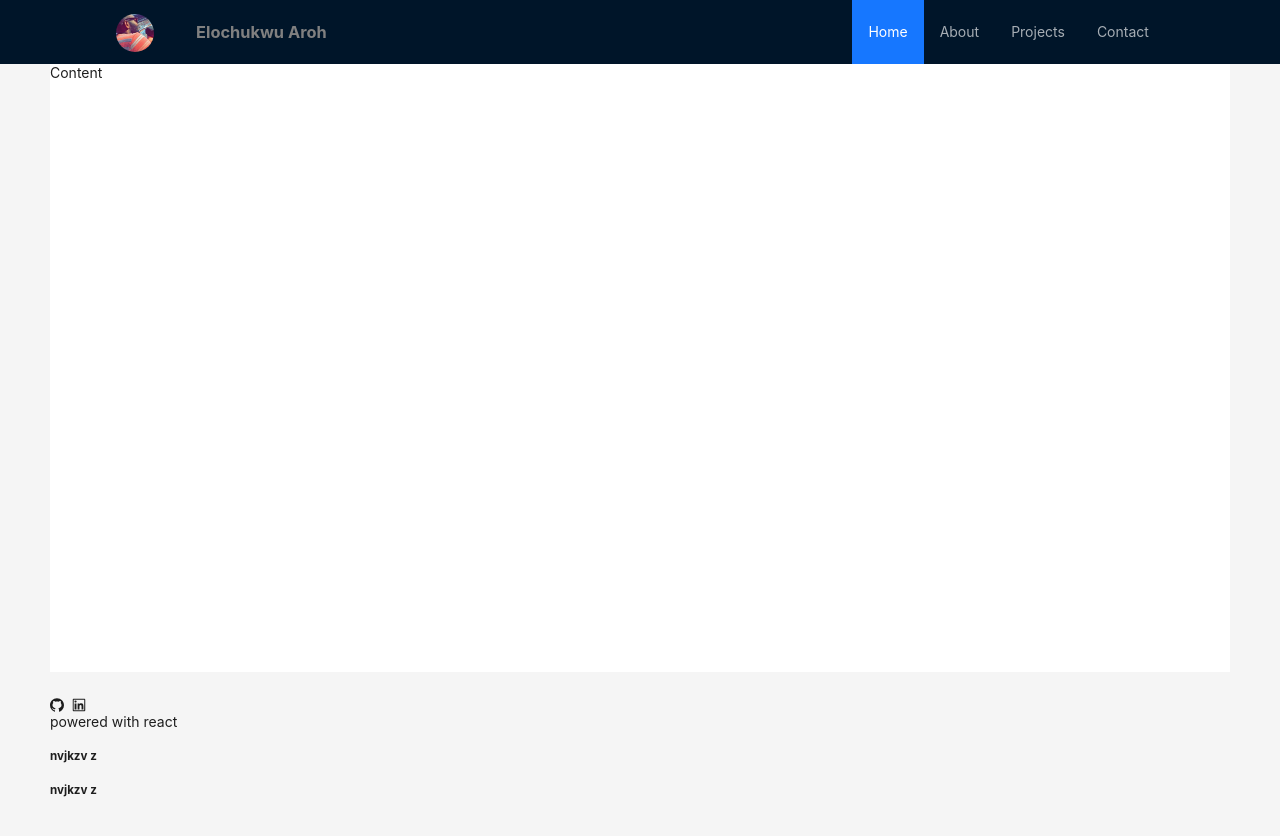
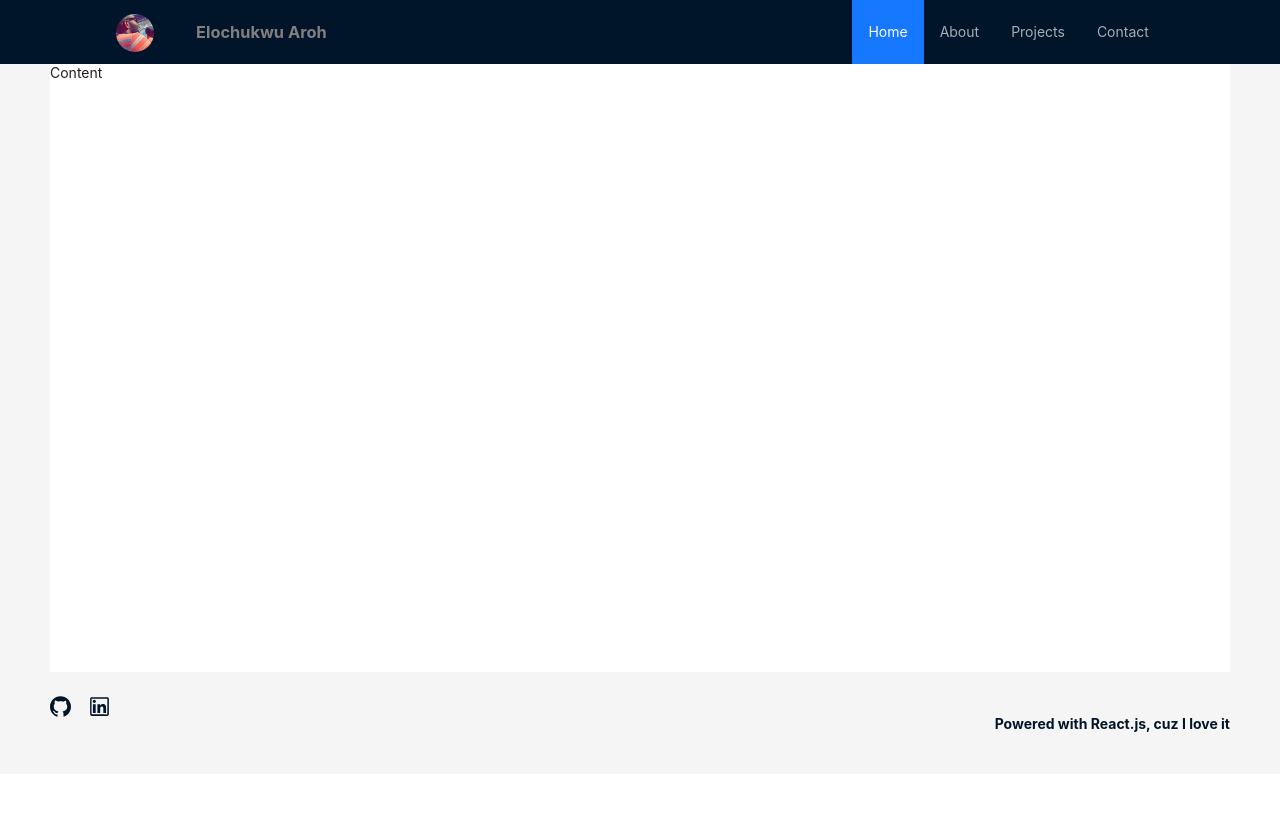
Before and after one commit to aroh-elochukwu/elo-portfolio-site-2.0, a React (Create React App) app: page / in a window 1280 px wide. Shown: the top 836 px of the page. After the commit the page ends 800 px from the top, so only its background shows below. Built offline with nearby package versions, Linux system fonts and the light colour scheme.

Commit message:
complete footer styling

```diff
--- a/src/components/footer/FooterSection.jsx
+++ b/src/components/footer/FooterSection.jsx
@@ -2,16 +2,16 @@ import React from 'react';
 import {Layout} from 'antd';
 
 import SocialMediaLinksDiv from './SocialMediaLinksDiv';
+import styles from './footerSection.module.css';
 
 const { Footer } = Layout;
 
 const FooterSection = () => {
   return (
-    <Footer>
+    <Footer style={{textAlign:'center', display:'flex', justifyContent:'space-between'}}>
       <SocialMediaLinksDiv/>
-      powered with react
-      <h5>nvjkzv z</h5>
-      <h5>nvjkzv z</h5>
+      <h4 className={styles['footer-side-text']}>Powered with React.js, cuz I love it</h4>
+
     </Footer>
    );
 }
--- a/src/components/footer/SocialMediaLinksDiv.jsx
+++ b/src/components/footer/SocialMediaLinksDiv.jsx
@@ -1,13 +1,15 @@
 import React from 'react';
 import {  GithubOutlined, LinkedinOutlined} from '@ant-design/icons';
 import { Space } from 'antd';
+
+import styles from './socialMediaLinksDiv.module.css';
 
 const SocialMediaLinksDiv = () => {
   return (
     <div>
       <Space>
-        <GithubOutlined />
-        <LinkedinOutlined />
+        <GithubOutlined className={styles['logo-link']}/>
+        <LinkedinOutlined className={styles['logo-link']}/>
       </Space>
 
     </div>
--- /dev/null
+++ b/src/components/footer/footerSection.module.css
@@ -0,0 +1,11 @@
+.footer-side-text {
+  color: rgb(0,21,41);
+}
+
+@media screen and (max-width: 620px){
+
+  .footer-side-text{
+    display: none;
+  }
+
+}
--- /dev/null
+++ b/src/components/footer/socialMediaLinksDiv.module.css
@@ -0,0 +1,11 @@
+.logo-link{
+  color: rgb(0,21,41);
+  font-size: 1.5em;
+  margin-right: 10px;
+}
+
+.logo-link:hover {
+  cursor: pointer;
+  font-size: 1.8em;
+  transition:.4s ease;
+}
```
